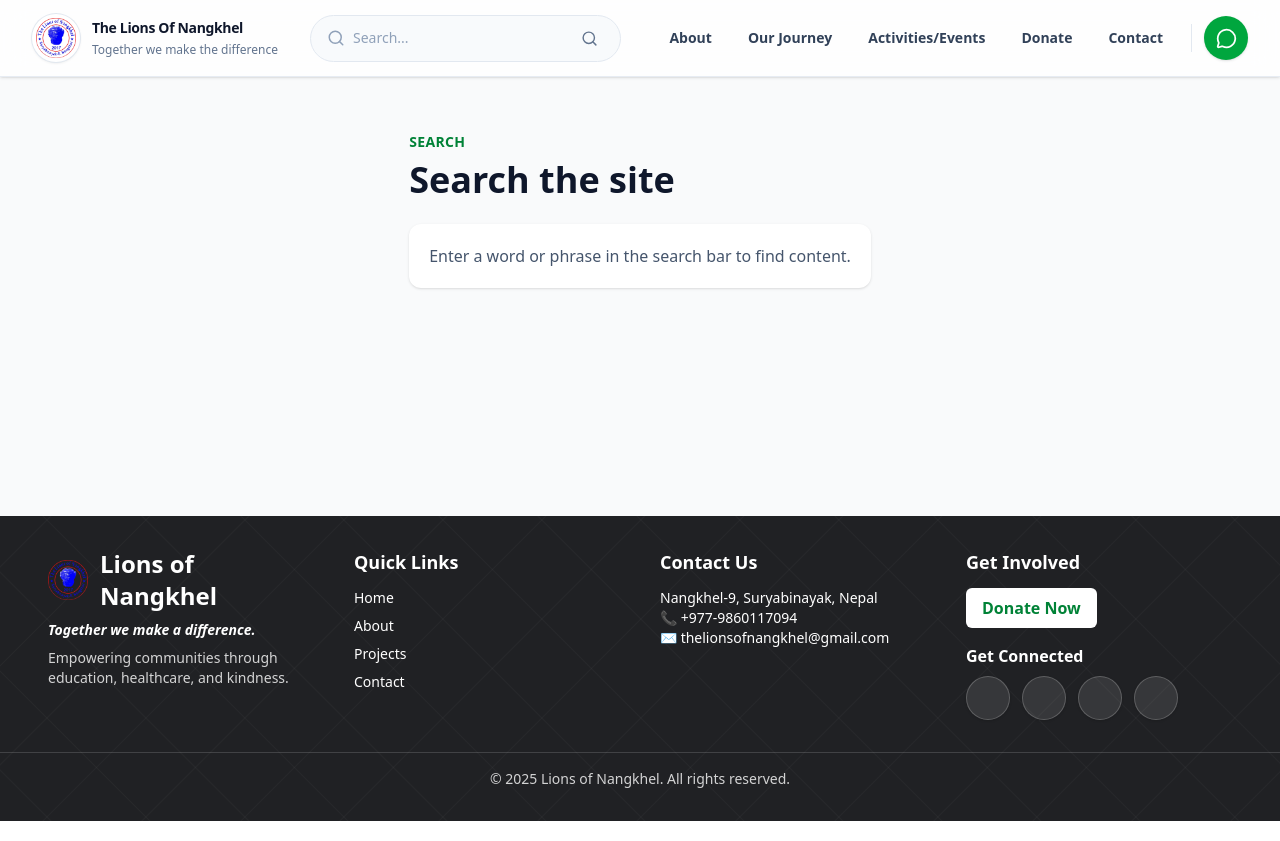
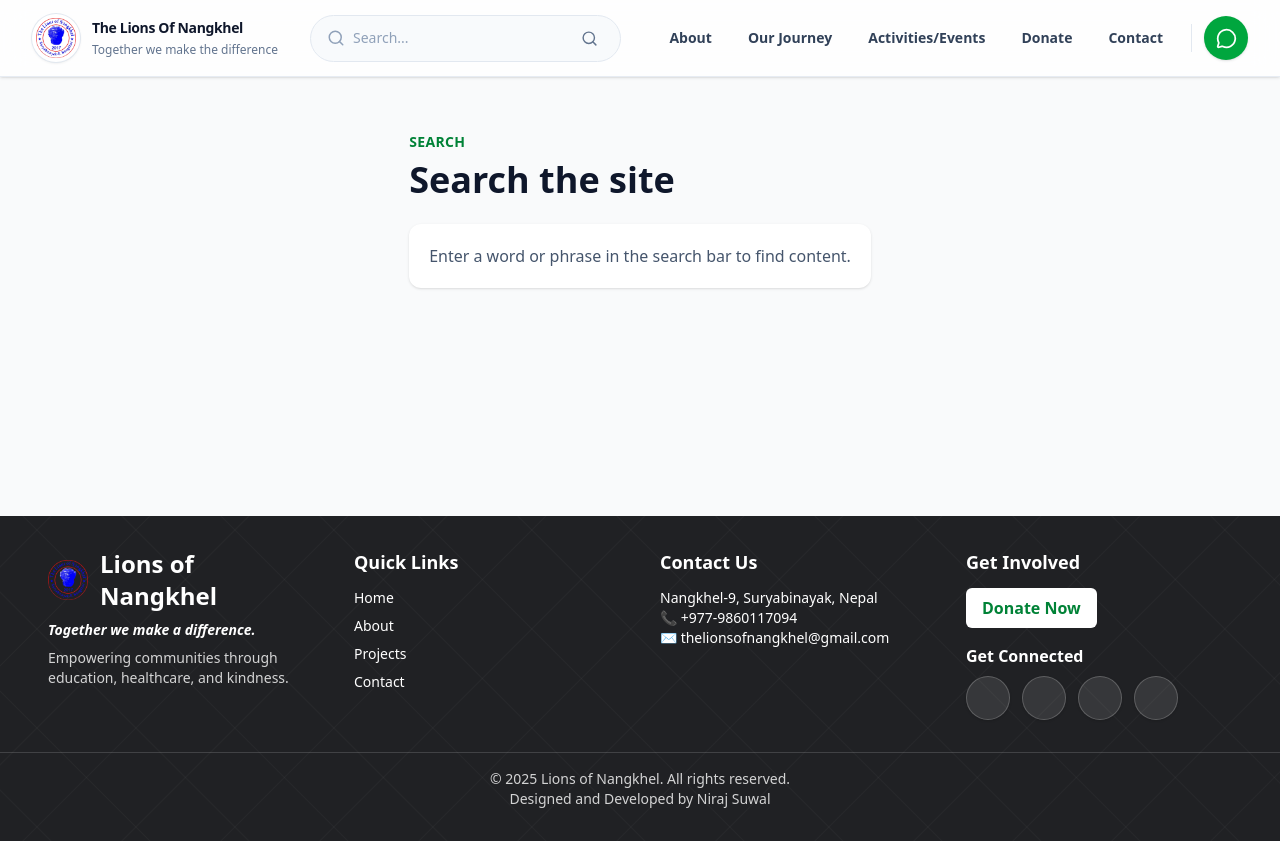
Before and after one commit to nirajsuwal11/nangkhel, a React (Vite) app: page /search in a window 1280 px wide. Built offline with nearby package versions, Linux system fonts and the light colour scheme; some icons are missing.

Commit message:
footer content change

```diff
--- a/src/components/Footer.jsx
+++ b/src/components/Footer.jsx
@@ -107,6 +107,7 @@ export default function Footer() {
 
       <div className="mt-8 border-t border-white/15 pt-4 text-center text-sm text-white/80">
         © {new Date().getFullYear()} Lions of Nangkhel. All rights reserved.
+        <p>Designed and Developed by Niraj Suwal  </p>
       </div>
     </footer>
   );
```
